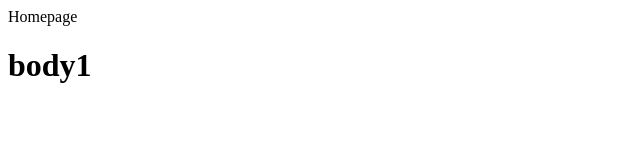
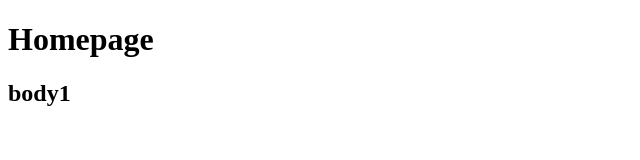
Before and after one commit to deekshith024/New-folder, a plain HTML site: page index.html in a window 1280 px wide. Shown: the whole page, without its empty margins (0-640 px from the left). Drawn offline with Linux system fonts and the light colour scheme.

Commit message:
Another h1

```diff
--- a/index.html
+++ b/index.html
@@ -6,8 +6,8 @@
     <meta name="viewport" content="width=device-width, initial-scale=1.0">
     <title>Document</title>
 </head>
-<h>Homepage</h>
 <body>
-    <h1>body1</h1>
+    <h1>Homepage</h1>
+    <h2>body1</h2>
 </body>
 </html>
```
